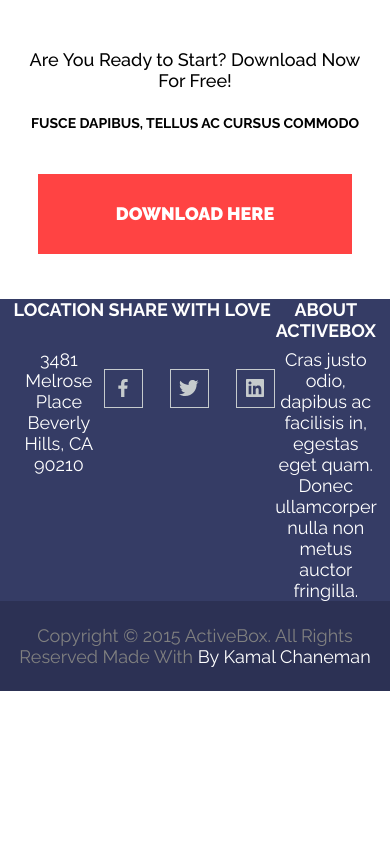
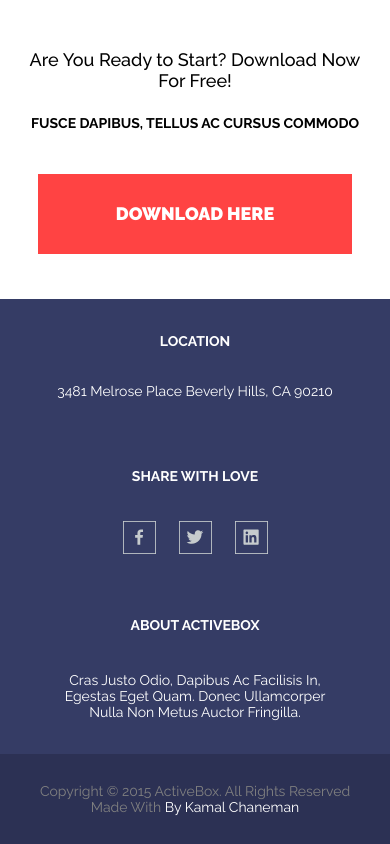
Before and after one commit to Vlad-Bogach/FE-Courses-General, a website built with Parcel: page Course work/index.html in a window 390 px wide. Shown: the part 7578-8422 px from the top of the page. Before the commit the page ends 8269 px from the top, so only its background shows below. Built offline with nearby package versions, Linux system fonts and the light colour scheme.

Commit message:
course work: final

```diff
--- a/Course work/source/styles/style.scss
+++ b/Course work/source/styles/style.scss
@@ -611,6 +611,9 @@ body{
     align-items: center;
     justify-content: center;
     background-color: #353C65;
+    @media only screen and (max-width: 1030px){
+        min-height: 169px;
+    }
 }
 
 .footer__wrapper{
@@ -619,6 +622,12 @@ body{
     display: flex;
     justify-content: space-between;
     margin-inline: 20px;
+    @media only screen and (max-width: 750px){
+        flex-direction: column;
+        align-items: center;
+        margin-top: 34px;
+        margin-bottom: 34px;
+    }
 }
 
 .footer__element{
@@ -627,6 +636,24 @@ body{
     display: flex;
     flex-direction: column;
     align-items: center;
+    @media only screen and (max-width: 1030px){
+        max-width: 315px;
+    }
+    @media only screen and (max-width: 750px){
+        max-width: 280px;
+    }
+}
+
+.footer__social{
+    @media only screen and (max-width: 750px){
+        margin-top: 69px;
+    }
+}
+
+.footer__about{
+    @media only screen and (max-width: 750px){
+        margin-top: 59px;
+    }
 }
 
 .location__title{
@@ -638,6 +665,14 @@ body{
     color: white;
     margin-bottom: 29px;
     text-align: center;
+    @media only screen and (max-width: 1030px){
+        height: 16px;
+        font-size: 14px;
+        margin-bottom: 18px;
+    }
+    @media only screen and (max-width: 1030px){
+        margin-bottom: 34px;
+    }
 }
 
 .location__description{
@@ -650,23 +685,48 @@ body{
     @extend .location__title;
     text-transform: uppercase;
     margin-bottom: 49px;
+    @media only screen and (max-width: 1030px){
+        margin-bottom: 33px;
+    }
+    @media only screen and (max-width: 1030px){
+        margin-bottom: 37px;
+    }
 }
 
 .social__buttons{
     display: flex;
     justify-content: space-between;
     gap: 27px;
+    @media only screen and (max-width: 1030px){
+        gap: 23px;
+    }
+}
+
+.social__button{
+    img{
+        @media only screen and (max-width: 1030px){
+            width: 33px;
+            height: 33px;
+        }
+    }
 }
 
 .about__title{
     @extend .location__title;
     text-transform: uppercase;
     margin-bottom: 29px;
+    @media only screen and (max-width: 1030px){
+        margin-bottom: 16px;
+    }
+    @media only screen and (max-width: 750px){
+        margin-bottom: 39px;
+    }
 }
 
 .about__description{
     @extend .location__description;
     height: unset;
+    text-transform: capitalize;
 }
 
 .footer__copyright{
@@ -684,8 +744,12 @@ body{
     font-family: 'Raleway', sans-serif;
     font-size: 18px;
     font-weight: 400;
+    margin-inline: 20px;
     color: #808080;
     span{
         color: white;
     }
+    @media only screen and (max-width: 1030px){
+        font-size: 14px;
+    }
 }
```
